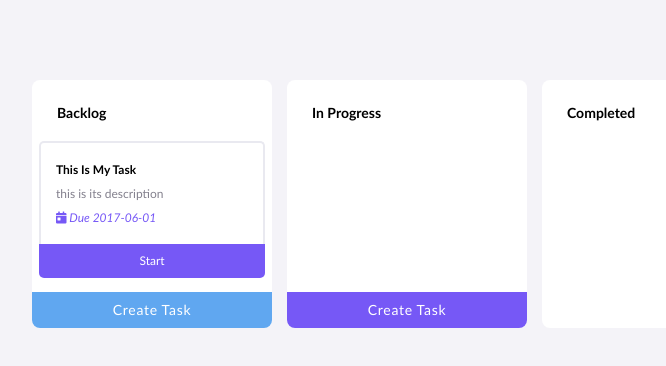
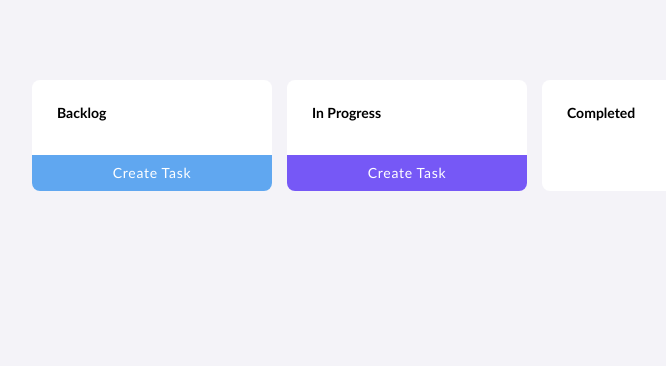
Before and after one commit to karjna/donut-kanban, a Vue app: page / in a window 1280 px wide. Shown: the top 366 px of the page, without its empty margins (233-899 px from the left). Built offline with nearby package versions, Linux system fonts and the light colour scheme.

Commit message:
add delete funcitonality

```diff
--- a/src/components/Modal.vue
+++ b/src/components/Modal.vue
@@ -11,7 +11,7 @@
           <input type="date" placeholder="Due On" v-model="tempTask.dueDate"/>
         </form>
         <div class = "modal__footer">
-          <div class = "btn btn--red" v-if="showEdit" @click="">Delete</div>
+          <div class = "btn btn--red" v-if="showEdit" @click="deleteTask">Delete</div>
           <div class = "float-right">
             <div class = "btn btn--white" @click="hideModal">Cancel</div>
             <div class = "btn btn--purple" @click="saveTask" v-if="showEdit">Save</div>
@@ -83,7 +83,10 @@ export default {
       });
       this.resetForm();
       this.$store.commit('hideModal');
-
+    },
+    deleteTask: function () {
+      this.$store.commit('deleteTask', this.editedTask.id);
+      this.$store.commit('hideModal');
     }
   }
 };
--- a/src/store.js
+++ b/src/store.js
@@ -11,13 +11,7 @@ export default new Vuex.Store({
     taskId: null,
     currentId: 0,
     taskList:[
-      {
-        id:0,
-        name: "this is my task",
-        description: "this is its description",
-        dueDate: "2017-06-01",
-        columnId: 0,
-      }
+
     ],
     columnList:[
       {
@@ -64,6 +58,10 @@ export default new Vuex.Store({
     },
     saveEdits (state, editedTask) {
       Vue.set(state.taskList, editedTask.id, editedTask)
+    },
+    deleteTask(state, taskId) {
+      var index = state.taskList.findIndex(task => task.id == taskId)
+      var deleted = state.taskList.splice(index, 1)
     }
   },
   actions: {
```
